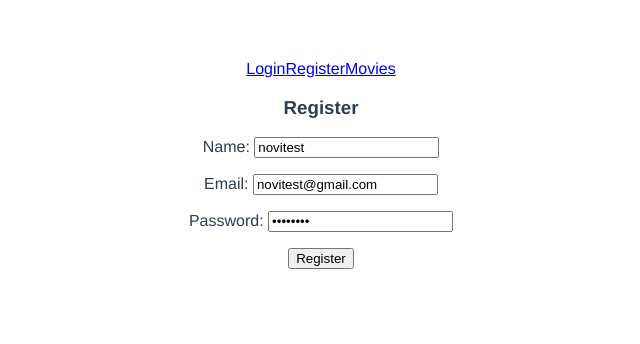
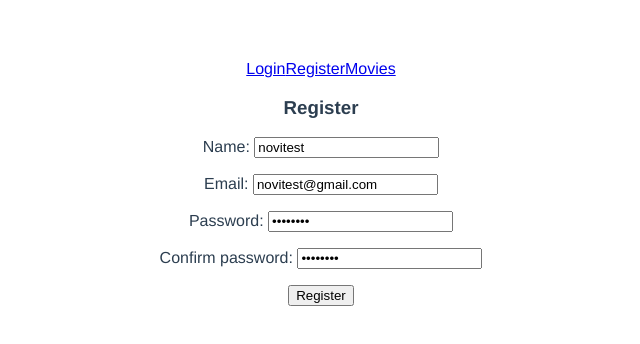
Before and after one commit to DraganJankovic997/imdb-frontend, a Vue app: page /register in a window 1280 px wide. Shown: the top 344 px of the page, without its empty margins (319-959 px from the left). Built offline with nearby package versions, Linux system fonts and the light colour scheme.

Commit message:
Confirm password field in register added

```diff
--- a/src/components/Register.vue
+++ b/src/components/Register.vue
@@ -4,6 +4,7 @@
         <p>Name: <input v-model="user.name" type="text"></p>
         <p>Email: <input v-model="user.email" type="text"></p>
         <p>Password: <input v-model="user.password" type="password"></p>
+        <p>Confirm password: <input v-model="user.password_confirmation" type="password"></p>
         <button @click="callRegister">Register</button>
     </div>
 </template>
@@ -18,7 +19,8 @@ export default {
             user : {
                 name: 'novitest',
                 email: 'novitest@gmail.com',
-                password: 'password'
+                password: 'password',
+                password_confirmation: 'password'
             }
         }
     },
```
